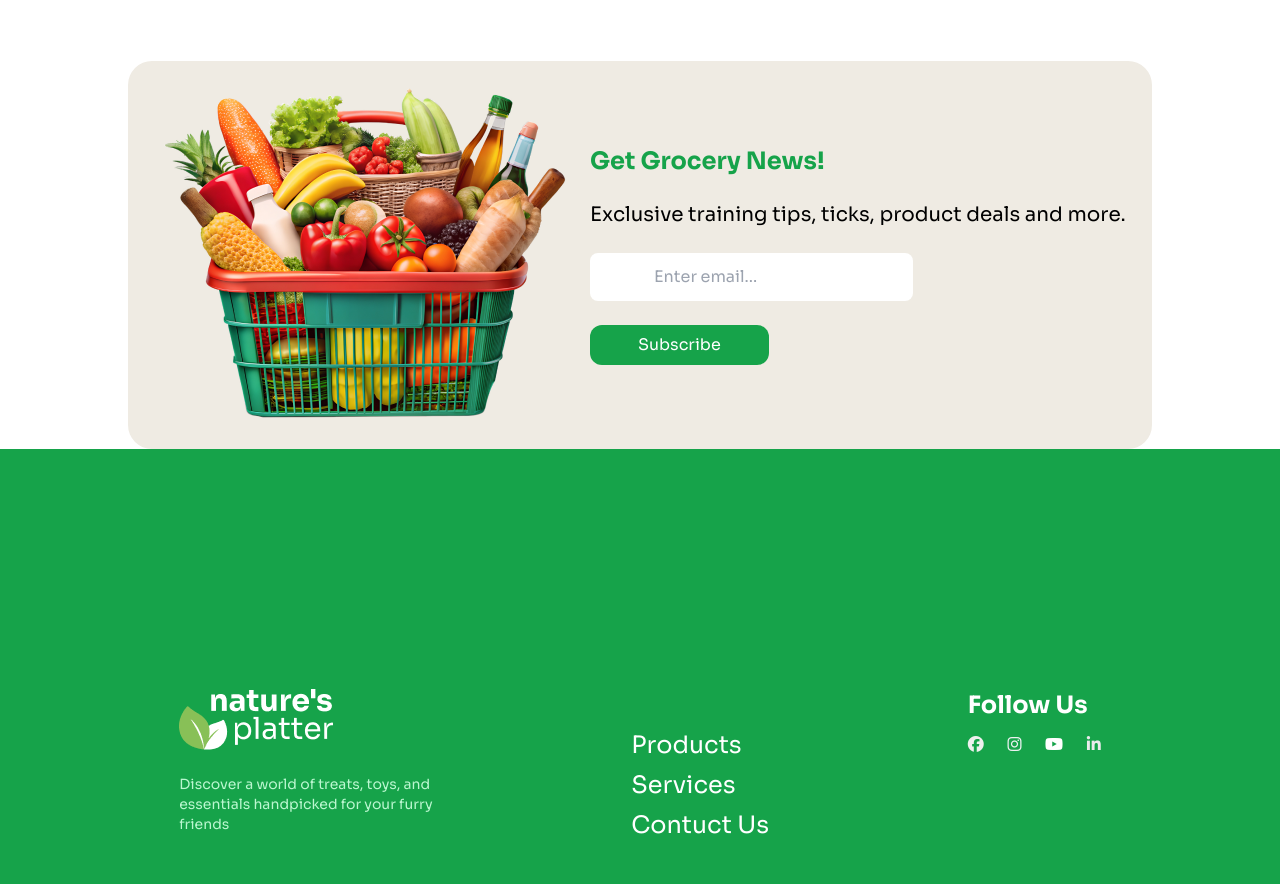
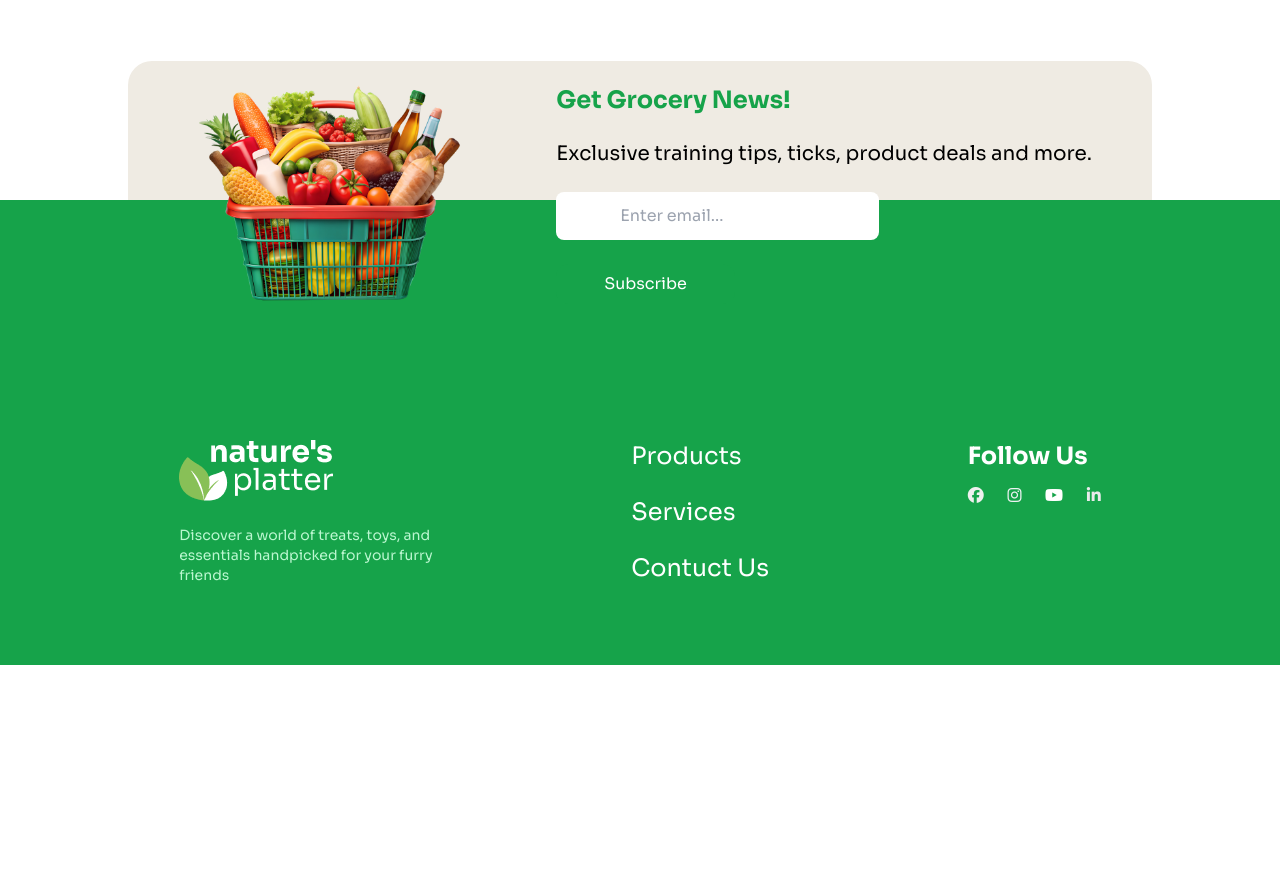
Before and after one commit to dipongkor000/assignment-0003-0002, a plain HTML site: page index.html in a window 1280 px wide. Shown: the part 3047-3931 px from the top of the page. After the commit the page ends 3712 px from the top, so only its background shows below. Drawn offline with nearby package versions, Linux system fonts and the light colour scheme.

Commit message:
fix some issue

```diff
--- a/index.html
+++ b/index.html
@@ -243,31 +243,33 @@
           </section>
     </main>
     <footer>
-        <div class="bg-[#EFEBE3] rounded-3xl p-5 min-xl:flex flex items-center min-xl:space-x-32
-        max-sm:m-8 max-md:flex-col max-lg:mx-24 max-xl:mx-24 max-2xl:mx-32 mx-80
-         ">
+        <div class="bg-[#EFEBE3] rounded-3xl p-5 min-xl:flex flex items-center min-xl:space-x-64
+        max-sm:mx-10 max-md:flex-col max-lg:mx-24 max-xl:mx-24 max-2xl:mx-32 mx-80
+        min-xl:flex flex-row justify-around
+        max-sm:-mb-72 -mb-32 max-sm:pb-16
+        z-50">
             <div>
-                <img src="c2-assets/vegetable-busket.png" alt="">
+                <img class="max-md:w-32 max-xl:w-64 w-72" src="c2-assets/vegetable-busket.png" alt="">
             </div>
             <div class="max-xl:text-center">
-                <h2 class="text-2xl font-bold text-green-600">Get Grocery News!</h2><br>
-                <p class="max-xl:px-10 text-xl">Exclusive training tips, ticks, product deals and more.</p><br>
-                <input class="bg-white rounded-lg px-16 py-3 " type="email" placeholder="Enter email..."><br><br>
-                <button class="bg-green-600 text-white px-12 py-2 rounded-xl">Subscribe</button>
+                <h2 class="text-2xl font-bold text-green-600 max-md:text-xl">Get Grocery News!</h2><br>
+                <p class="max-xl:px-10 text-xl max-md:text-sm">Exclusive training tips, ticks, product deals and more.</p><br>
+                <input class="bg-white rounded-lg px-16 py-3 max-md:text-sm" type="email" placeholder="Enter email..."><br><br>
+                <button class="bg-green-600 text-white px-12 py-2 rounded-xl max-md:text-sm">Subscribe</button>
             </div>
         </div>
-        <div class="bg-green-600 text-white flex max-md:flex-col flex-round justify-around max-md:space-y-10 p-20
-        max-md:pt-96 pt-60">
+        <div class="bg-green-600 text-white flex max-md:flex-col flex-round justify-around max-md:space-y-10 px-20 pb-20
+        max-md:pt-96 pt-60 items-start min-xl:items-center
+        z-0
+        ">
             <div class="space-y-6">
                 <img src="c2-assets/logo-footer.png" alt="">
                 <p class="text-sm text-green-200">Discover a world of treats, toys, and <br> essentials handpicked for your furry <br> friends</p>
             </div>
             <div>
-                <ul class="space-y-2 my-10">
-                    <li class="list-none text-2xl">Products</li>
-                    <li class="list-none text-2xl">Services</li>
-                    <li class="list-none text-2xl">Contuct Us</li>
-                </ul>
+                 <a class="list-none text-2xl" href="">Products</a><br><br>
+                 <a class="list-none text-2xl" href="">Services</a><br><br>
+                 <a class="list-none text-2xl" href="">Contuct Us</a>
             </div>
             <div class="space-y-3">
                 <h1 class="font-bold text-2xl">Follow Us</h1>
```
